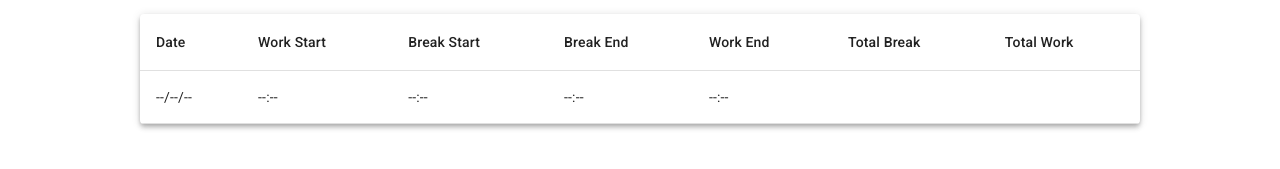
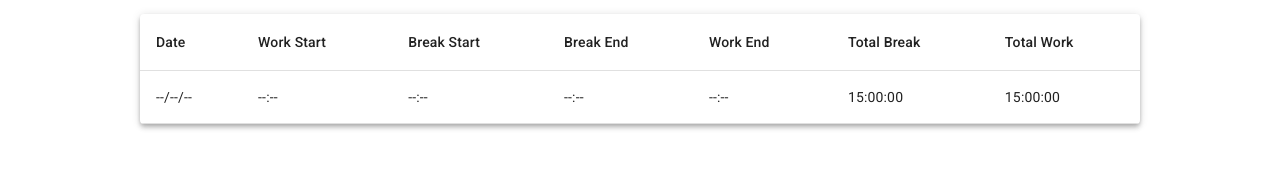
Before and after one commit to khunhour/time-tracker, a React (Create React App) app: page /dashboard in a window 1280 px wide. Shown: the part 293-462 px from the top of the page. Built offline with nearby package versions, Linux system fonts and the light colour scheme; no server answers; the database is empty; sample sign-in values are in the browser's storage.

Commit message:
create a timer component

```diff
--- a/src/component/BasicTable.tsx
+++ b/src/component/BasicTable.tsx
@@ -12,6 +12,7 @@ import Paper from "@mui/material/Paper";
 // datefns
 import { formatDate } from "../utils/formatDate";
 import { formatHour } from "../utils/formatHour";
+import { formatDuration } from "../utils/formatDuration";
 
 interface Props {
 	data: any;
@@ -69,10 +70,10 @@ const BasicTable: React.FC<Props> = ({ data }) => {
 											{formatHour(ele.workEndTime)}
 										</TableCell>
 										<TableCell>
-											{ele.totalBreakTime}
+											{formatDuration(ele.totalBreakTime)}
 										</TableCell>
 										<TableCell>
-											{ele.totalWorkTime}
+											{formatDuration(ele.totalWorkTime)}
 										</TableCell>
 									</TableRow>
 								);
```
Also changed, not shown: src/component/Timer.tsx (added, +24 -0 lines).
